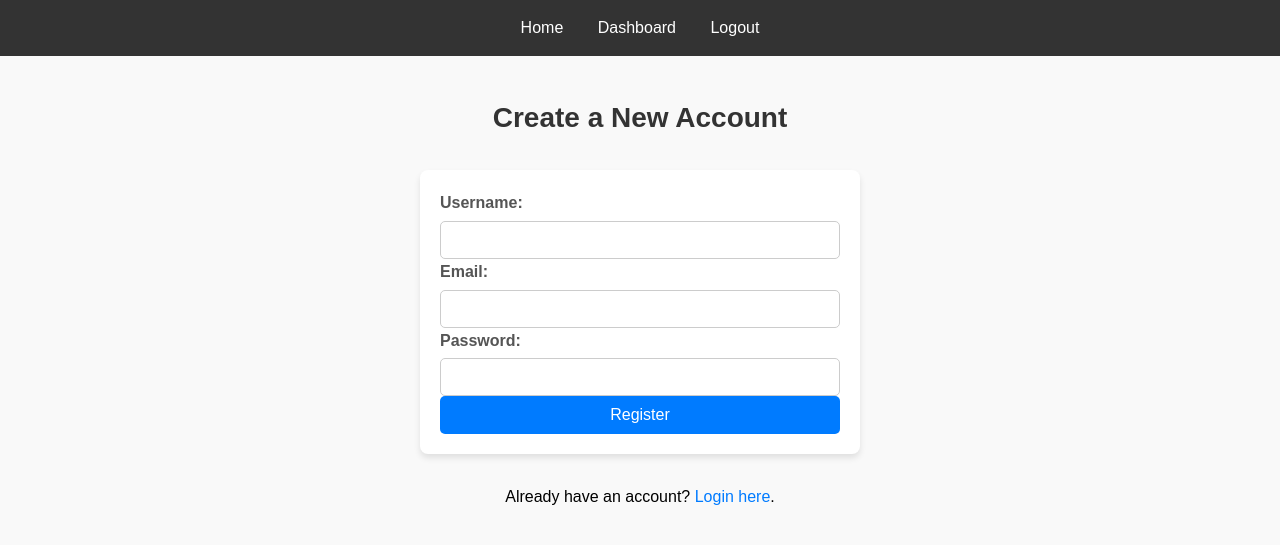
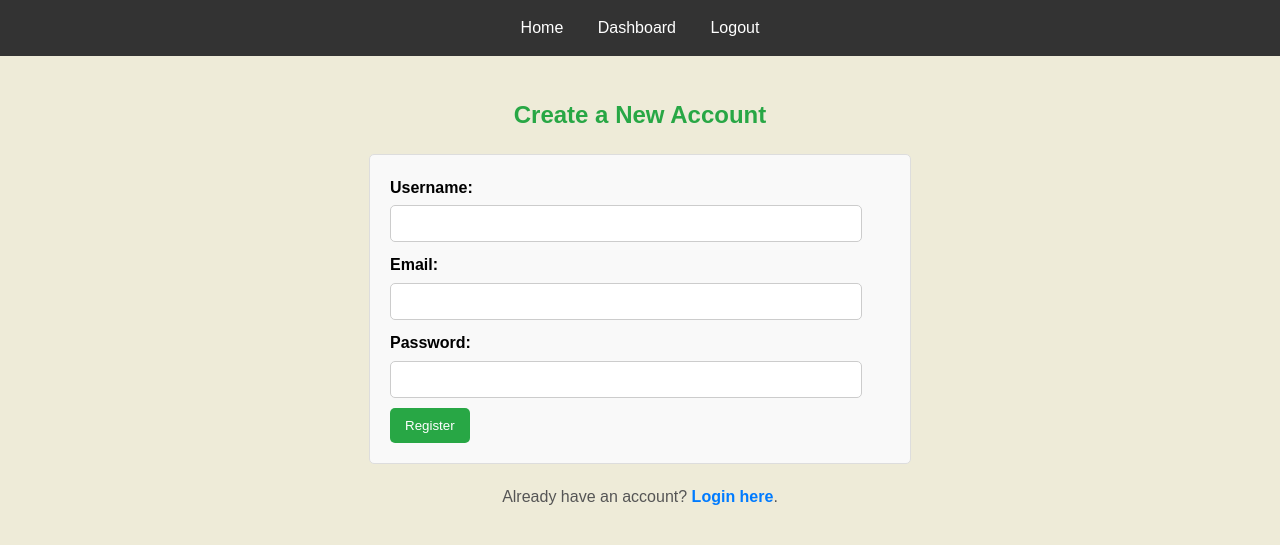
Before and after one commit to MuskaanDhankani18/RBAC_JWT_backend, a Flask app: page /register in a window 1280 px wide. Shown: the top 545 px of the page. Run offline with Flask 3, Linux system fonts and the light colour scheme; some libraries are stand-ins or nearby versions.

Commit message:
Updated with more functionalities

```diff
--- a/app.py
+++ b/app.py
@@ -5,6 +5,8 @@
 from flask_jwt_extended import JWTManager, create_access_token, jwt_required, get_jwt_identity, get_jwt
 from bson.objectid import ObjectId
 from datetime import datetime, timedelta
+
+from sqlalchemy.sql.functions import current_user
 from wtforms import Form, StringField, PasswordField, SubmitField, validators
 from wtforms.validators import DataRequired, Length, Email
 from flask_login import LoginManager,UserMixin, login_required, login_user
@@ -44,6 +46,15 @@
         return User(str(user["_id"]), user.get("role"), user.get("username"))
     return None
 
+def log_activity(user_id, username, alert):
+    activity = {
+        "user_id": user_id,
+        "username": username,
+        "alert": alert,
+        "timestamp": datetime.now()
+    }
+    mongo.db.logs_activity.insert_one(activity)
+
 
 # Forms
 class RegistrationForm(Form):
@@ -72,6 +83,8 @@
             return f(*args, **kwargs)
         return decorated_function
     return decorator
+
+
 # Routes
 @app.route("/")
 def home():
@@ -99,14 +112,14 @@
         if mongo.db.users.find_one({"email": email}):
             flash("Username already exists. Please choose a different one.", "danger")
         else:
-            mongo.db.users.insert_one({
+            user_id = mongo.db.users.insert_one({
                 "username": username,
                 "email": email,
                 "password": password,
                 "role": role,
                 "permissions": permissions
             })
-
+            log_activity(user_id=str(user_id), username=username, alert="New user registered")
             flash("Registration successful! You can now log in.", "success")
             return redirect(url_for("login"))
 
@@ -124,8 +137,7 @@
                 identity=str(user["_id"]),
                 additional_claims={"role": user["role"], "username": user["username"]}
             )
-            print("access_token in login-- "+ access_token)
-
+            log_activity(user_id=str(user["_id"]), username=user["username"], alert="User logged in")
             resp = make_response(redirect(url_for("dashboard")))
             resp.set_cookie('access_token_cookie', access_token)  # Set secure cookie
             return resp
@@ -151,18 +163,20 @@
     user_role = claims.get("role")
     username = claims.get("username")
     current_user = get_jwt_identity()
+
+    log_activity(user_id=current_user, username=username, alert="User accessed the dashboard")
+
     return render_template("dashboard.html", username=username, role=user_role)
+
 
 @app.route("/user_panel")
 @jwt_required(locations=["cookies"])
 def user_panel():
     current_user = get_jwt_identity()
-    print("current_user in user panel "+current_user)
     user = mongo.db.users.find_one({"_id": ObjectId(current_user)})
     username = user["username"]
     role = user["role"]
-    print("role"+role)
-    print("username" + username)
+
     if user["role"] != "User":
         flash("Unauthorized access!", "danger")
 
@@ -174,26 +188,23 @@
 def add_message(user_id):
     current_user = get_jwt_identity()
     user = mongo.db.users.find_one({"_id": ObjectId(current_user)})
-    print("add_message")
-    # log_activity(user_id=current_user.id, username=session.get("username"), alert="User Added Message")
+
     if request.method == "POST":
         message = request.form.get("message")
-        print("message "+message)
         mongo.db.users.update_one({"_id": ObjectId(user_id)}, {"$push": {"messages": message}})
+        log_activity(user_id=str(current_user), username=user["username"], alert="Message added by user")
         flash("Message added successfully!", "success")
         return redirect(url_for("user_panel"))
+
     return render_template("user.html", user=user)
 
 
 @app.route("/edit_user/<user_id>", methods=["POST"])
 @jwt_required(locations=["headers","cookies"])
 def edit_user(user_id):
-    print("user_id"+user_id)
-    # print(request.cookies.get('access_token_cookie'))
     current_user = get_jwt_identity()
-    # print(current_user)
     user = mongo.db.users.find_one({"_id": ObjectId(current_user)})
-    # print("user "+user["username"])
+
     if request.method == "POST":
         if user["role"] == "User":
             email = request.form.get("email")
@@ -201,12 +212,41 @@
             mongo.db.users.update_one({"_id": ObjectId(user_id)}, {"$set": {"email": email,"username": username}})
             flash("User Details updated successfully!", "success")
             return redirect(url_for("user_panel"))
+
         elif user["role"] == "Admin":
             new_role = request.form.get("role")
             mongo.db.users.update_one({"_id": ObjectId(user_id)}, {"$set": {"role": new_role}})
             flash("User Role updated successfully!", "success")
             return redirect(url_for("admin_panel"))
+
     return render_template("user.html", user=user)
+
+
+@app.route("/delete_user/<user_id>", methods=["POST"])
+@jwt_required(locations=["headers", "cookies"])
+def delete_user(user_id):
+    current_user = get_jwt_identity()
+    user = mongo.db.users.find_one({"_id": ObjectId(current_user)})
+
+    if user.get("role") != "Admin":
+        flash("Unauthorized access! Only Admins can delete users.", "danger")
+        return redirect(url_for("dashboard"))
+
+    user_to_delete = mongo.db.users.find_one({"_id": ObjectId(user_id)})
+
+    if user_to_delete:
+        log_activity(user_id=str(current_user), username=user["username"], alert=f"Admin deleted user {user_to_delete['username']}")
+    result = mongo.db.users.delete_one({"_id": ObjectId(user_id)})
+
+    if result.deleted_count > 0:
+        flash("User deleted successfully!", "success")
+        return redirect(url_for("admin_panel"))
+
+    else:
+        flash("User not found. Deletion failed.", "danger")
+        return redirect(url_for("admin_panel"))
+
+
 
 # @app.route("/admin/manage_roles", methods=["GET", "POST"])
 # @jwt_required()
@@ -237,6 +277,7 @@
     users = list(mongo.db.users.find())
     return render_template("admin.html", users=users)
 
+
 @app.route("/admin/search", methods=["GET"])
 @jwt_required(locations=["cookies"])
 def admin_search():
@@ -264,6 +305,7 @@
 
     return render_template("admin.html", users=users, search_query=search_query, role_filter=role_filter)
 
+
 @app.route("/moderator")
 @jwt_required(locations=["headers","cookies"])
 # @permission_required()
@@ -277,6 +319,7 @@
     activities = mongo.db.logs_activity.find().sort("timestamp", -1).limit(100)
 
     return render_template("moderator.html", activities=activities)
+
 
 @app.route("/user_posts")
 @jwt_required(locations=["cookies"])
--- a/static/admin.css
+++ b/static/admin.css
@@ -122,6 +122,7 @@
     background-color: #c82333;
 }
 
+
 /* Responsive design */
 @media (max-width: 768px) {
     .container {
--- a/static/register.css
+++ b/static/register.css
@@ -1,101 +1,58 @@
-/* General Styling */
-body {
-    font-family: Arial, sans-serif;
-    background-color: #f9f9f9;
-    margin: 0;
-    padding: 0;
-}
-
 h2 {
+    color: #28a745;
     text-align: center;
-    color: #333;
-    margin-top: 20px;
-    font-size: 28px;
 }
 
 form {
-    width: 100%;
-    max-width: 400px;
-    margin: 30px auto;
+    max-width: 500px;
+    margin: 0 auto;
     padding: 20px;
-    background-color: #fff;
-    border-radius: 8px;
-    box-shadow: 0 4px 6px rgba(0, 0, 0, 0.1);
+    border: 1px solid #ddd;
+    border-radius: 5px;
+    background-color: #f9f9f9;
 }
 
-form .form-group {
-    margin-bottom: 15px;
+label {
+    font-weight: bold;
+    display: block;
+    margin-bottom: 5px;
 }
 
-form label {
-    display: block;
-    margin-bottom: 5px;
-    font-weight: bold;
-    color: #555;
+input {
+    width: 90%;
+    padding: 10px;
+    margin-bottom: 10px;
+    border: 1px solid #ccc;
+    border-radius: 5px;
 }
 
-form input[type="text"],
-form input[type="email"],
-form input[type="password"] {
-    width: 100%;
-    padding: 10px;
-    border: 1px solid #ccc;
-    border-radius: 5px;
-    font-size: 14px;
-    box-sizing: border-box;
-}
-
-form button {
-    width: 100%;
-    padding: 10px;
-    font-size: 16px;
-    background-color: #007bff;
-    color: #fff;
+button {
+    background-color: #28a745;
+    color: white;
+    padding: 10px 15px;
     border: none;
     border-radius: 5px;
     cursor: pointer;
-    transition: background-color 0.3s ease;
 }
 
-form button:hover {
-    background-color: #0056b3;
+button:hover {
+    background-color: #218838;
 }
 
-.flash-messages {
-    width: 100%;
-    max-width: 400px;
-    margin: 10px auto;
+.centered-text {
     text-align: center;
+    margin-top: 20px;
 }
 
-.flash-messages .alert {
-    padding: 10px;
-    margin-bottom: 10px;
-    border-radius: 5px;
-    font-size: 14px;
-}
-
-.alert-success {
-    background-color: #d4edda;
-    color: #155724;
-    border: 1px solid #c3e6cb;
-}
-
-.alert-danger {
-    background-color: #f8d7da;
-    color: #721c24;
-    border: 1px solid #f5c6cb;
-}
-
-/* Centered Text Section */
-.centered-text {
-    text-align: center;
-    margin-top: 15px;
+.centered-text p {
+    font-size: 16px;
+    color: #555;
 }
 
 .centered-text a {
     color: #007bff;
     text-decoration: none;
+    font-weight: bold;
 }
 
 .centered-text a:hover {
--- a/templates/admin.html
+++ b/templates/admin.html
@@ -56,7 +56,7 @@
             .then(result => {
                 if (result.success) {
                     alert("User deleted successfully!");
-                    location.reload(); // Refresh the page to reflect changes
+                    location.reload();
                 } else {
                     alert("Failed to delete the user.");
                 }
--- a/templates/index.html
+++ b/templates/index.html
@@ -9,7 +9,6 @@
 <body>
     <header>
         <nav>
-<!--            <img src="static/logo.png" width="70px" height="40px">-->
             <a href="{{ url_for('home') }}">Home</a>
             {% if current_user %}
                 <a href="{{ url_for('dashboard') }}">Dashboard</a>
--- a/templates/login.html
+++ b/templates/login.html
@@ -4,10 +4,10 @@
 <h2>Login to Your Account</h2>
 <form method="POST" action="{{ url_for('login') }}">
     <label for="email">Email:</label>
-    <input type="email" name="email" value="anita@gmail.com"><br>
+    {{ form.email() }}<br>
 
     <label for="password">Password:</label>
-    <input type="password" name="password" value="anita12"><br>
+    {{ form.password() }}<br>
 
     <button type="submit">Login</button>
 </form>
```
Also changed, not shown: static/login.css (+30 -44 lines).
